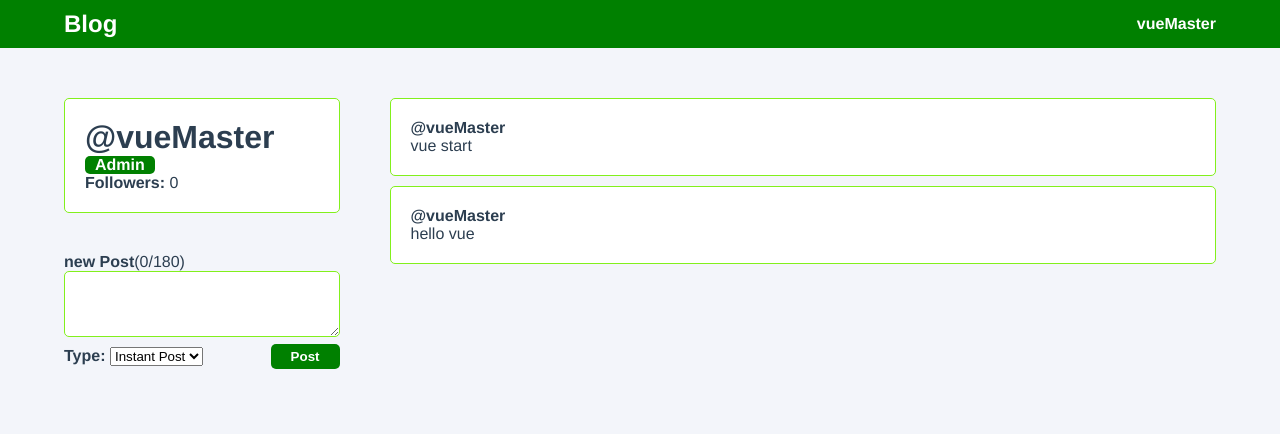
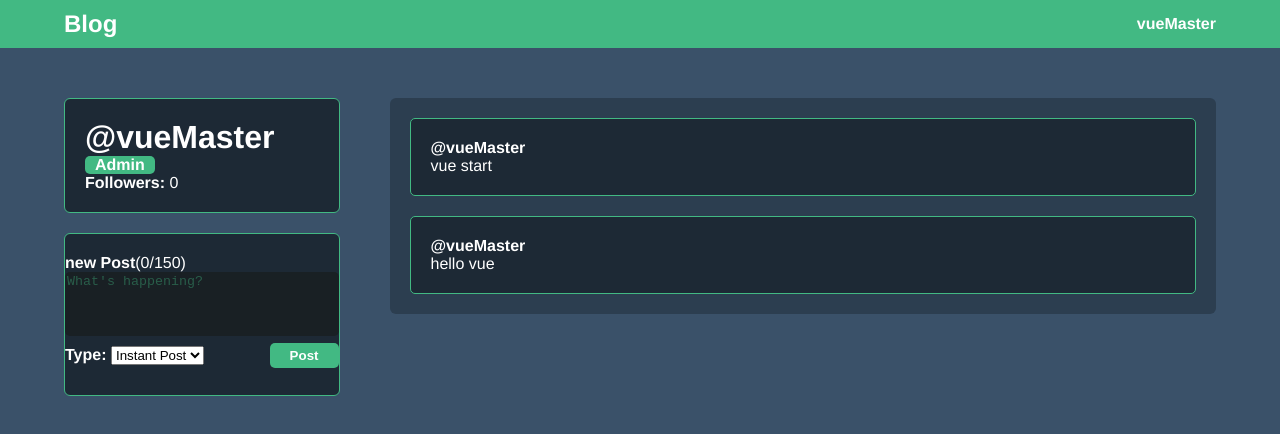
Before and after one commit to davitlabadze/start-vue, a Vue app: page / in a window 1280 px wide. Shown: the top 434 px of the page. Built offline with nearby package versions, Linux system fonts and the light colour scheme.

Commit message:
Composition API

```diff
--- a/src/App.vue
+++ b/src/App.vue
@@ -5,7 +5,7 @@
         Blog
       </div>
       <div class="navigation__user">
-        {{ user.username }}
+        {{ state.user.username }}
       </div>
     </nav>
    <UserProfile/>
@@ -14,16 +14,21 @@
 
 <script>
 
+import { reactive } from 'vue';
 import UserProfile from "./components/UserProfile";
 
 export default {
   name: 'App',
   components : { UserProfile },
-  data(){
-    return {
-      user:{
+
+  setup(){
+   const state = reactive({
+     user:{
         username: 'vueMaster'
       }
+    })
+    return {
+      state
     }
   }
 }
@@ -36,14 +41,14 @@ export default {
   -moz-osx-font-smoothing: grayscale;
   color:#2c3e50;
   min-height: 100vh;
-  background-color: #f3f5fa;
+  background-color: #3a5169;
 
   nav {
     display: flex;
     align-items: center;
     justify-content: space-between;
     padding: 10px 5%;
-    background-color: green;
+    background-color: #42b983;
     color: white;
     .navigation__logo {
       font-weight: bold;
--- a/src/assets/users.json
+++ b/src/assets/users.json
@@ -38,4 +38,4 @@ export const users = [
       "isAdmin": false,
       "twoots": []
     }
-  ];
+];
--- a/src/components/CreatePostPanel.vue
+++ b/src/components/CreatePostPanel.vue
@@ -1,13 +1,13 @@
 <template>
-    <form class="create-post-panel" @submit.prevent="createNewPost" :class="{ '--exceeded': newPostCharacterCount > 180 }">
-        <label for="newPost"><strong>new Post</strong>({{ newPostCharacterCount }}/180) </label>
-        <textarea name="" id="newpPost" rows="4" maxlength="180" v-model="newPostContent" />
+    <form class="create-post-panel" @submit.prevent="createNewPost" :class="{ '--exceeded': newPostCharacterCount > 150 }">
+        <label for="newPost"><strong>new Post</strong>({{ newPostCharacterCount }}/150) </label>
+        <textarea placeholder="What's happening?" id="newpPost" rows="4" maxlength="150" v-model="state.newPostContent"/>
 
         <div class="create-post-panel__submit">
             <div class="create-post-type">
                 <label for="newPostType"><strong>Type: </strong></label>
-                <select name="" id="newPostType" v-model="selectedPostType">
-                <option :value="option.value" v-for="(option,index) in postTypes" :key="index">
+                <select name="" id="newPostType" v-model="state.selectedPostType">
+                <option :value="option.value" v-for="(option,index) in state.postTypes" :key="index">
                     {{ option.name }}
                 </option>
                 </select>
@@ -19,33 +19,36 @@
 </template>
 
 <script>
+import {reactive, computed } from 'vue';
 
 
 export default {
   name: 'CreatePostPanel',
-  data(){
-    return{
+  setup(props, ctx){
+    const state = reactive({
       newPostContent: '',
       selectedPostType: 'instant',
       postTypes:[
         {value: 'draft', name: 'Draft'},
         {value: 'instant', name: 'Instant Post'}
-      ],
+      ]
+    })
+
+
+    const newPostCharacterCount = computed(() => state.newPostContent.length);
+
+    function createNewPost() {
+      if(state.newPostContent && state.selectedPostType !== 'draft'){
+        ctx.emit('add-post', state.newPostContent);
+        state.newPostContent = '';
+      }
     }
-  },
 
-  computed:{
-    newPostCharacterCount(){
-      return this.newPostContent.length;
-    }
-  },
 
-  methods:{
-    createNewPost() {
-      if(this.newPostContent && this.selectedPostType !== 'draft'){
-        this.$emit('add-post', this.newPostContent)
-        this.newPostContent = '';
-      }
+    return {
+      state,
+      newPostCharacterCount,
+      createNewPost
     }
   }
 };
@@ -55,13 +58,30 @@ export default {
 
 <style lang="scss" scoped>
 .create-post-panel {
+  background-color: #1d2935;
+  border-radius: 6px;
+  border:1px solid #42b983;
+  color:#fff;
   margin-top: 20px;
   padding: 20px 0;
   display: flex;
   flex-direction: column;
   textarea {
-    border: 1px solid #82f01c;
+    resize: none;
+    background-color: #192024;
+    border:none;
+    color:#fff;
     border-radius: 5px;
+    outline:none;
+
+    &::placeholder{
+      color:#42b983;
+      opacity: 0.4;
+    }
+    &:focus{
+
+      background-color:#1d2935;
+    }
   }
   .create-post-panel__submit {
     display: flex;
@@ -75,7 +95,7 @@ export default {
       margin: auto 0;
       border-radius: 5px;
       border: none;
-      background-color: green;
+      background-color: #42b983;
       color: white;
       font-weight: bold;
     }
--- a/src/components/PostItem.vue
+++ b/src/components/PostItem.vue
@@ -32,14 +32,15 @@ export default {
 <style lang="scss" scoped>
 .post-item {
     padding: 20px;
-  background-color: white;
+    background-color: #1d2935;
+    color:#fff;
     border-radius: 5px;
-  border: 1px solid #82f01c;
+    border: 1px solid #42b983;
     box-sizing: border-box;
     cursor: pointer;
     transition: all 0.25s ease;
     &:hover {
-    background-color:green;
+    background-color:#42b983;
   }
   .post-item__user {
     font-weight: bold;
--- a/src/components/UserProfile.vue
+++ b/src/components/UserProfile.vue
@@ -2,35 +2,36 @@
   <div class="user-profile">
     <div class="user-profile__sidebar">
       <div class="user-profile__user-panel">
-      <h1 class="user-profile__username">@{{ user.username }} </h1>
-      <div class="user-profile__admin-badge" v-if="user.isAdmin">
-        Admin
+        <h1 class="user-profile__username">@{{ state.user.username }} </h1>
+        <div class="user-profile__admin-badge" v-if="state.user.isAdmin">
+          Admin
+        </div>
+        <div class="user-profile__follower-count">
+          <strong>Followers: </strong> {{ state.followers }}
+        </div>
       </div>
-      <div class="user-profile__follower-count">
-        <strong>Followers: </strong> {{ followers }}
-      </div>
-    </div>
-    <CreatePostPanel @add-post="addPost"/>
+      <CreatePostPanel @add-post="addPost"/>
     </div>
     <div class="user-profile__posts-wrapper">
       <PostItem
-      v-for="post in user.posts"
+      v-for="post in state.user.posts"
       :key="post.id"
-      :username="user.username"
+      :username="state.user.username"
       :post="post" />
     </div>
   </div>
 </template>
 
 <script>
-
+import { reactive } from 'vue';
 import PostItem from "./PostItem";
 import CreatePostPanel from "./CreatePostPanel";
 export default {
   name: 'UserProfile',
   components : { CreatePostPanel, PostItem},
-  data(){
-    return{
+
+  setup(){
+    const state = reactive({
       followers : 0,
       user: {
         id : 1,
@@ -44,11 +45,14 @@ export default {
           { id: 2, content: "hello vue"}
         ]
       }
+    })
+
+    function addPost(post){
+      state.user.posts.unshift({ id: state.user.posts.length + 1, content: post });
     }
-  },
-  methods: {
-    addPost(post){
-      this.user.posts.unshift({ id: this.user.posts.length + 1, content: post });
+    return {
+      state,
+      addPost
     }
   }
 };
@@ -59,25 +63,25 @@ export default {
 
 <style lang="scss" scoped>
 .user-profile {
-
   display: grid;
   grid-template-columns: 1fr 3fr;
   grid-gap: 50px;
   padding: 50px 5%;
+
   .user-profile__user-panel {
-
     display: flex;
     flex-direction: column;
     padding: 20px;
-    background-color: white;
-    border-radius: 5px;
-    border: 1px solid #82f01c;
+    background-color: #1d2935;
+    color:#fff;
+    border-radius: 6px;
+    border: 1px solid #42b983;
     margin-bottom: auto;
     h1 {
       margin: 0;
     }
     .user-profile__admin-badge {
-      background: green;
+      background: #42b983;
       color: white;
       border-radius: 5px;
       margin-right: auto;
@@ -87,8 +91,12 @@ export default {
   }
   .user-profile__posts-wrapper {
     display: grid;
-    grid-gap: 10px;
+    grid-gap: 20px;
+    padding: 20px;
     margin-bottom: auto;
+    background: #2c3e50;
+    border-radius: 6px;
+
   }
 }
 </style>
--- a/src/styles/base.scss
+++ b/src/styles/base.scss
@@ -1,4 +1,3 @@
 body{
     margin: 0;
-
 }
```
Lines whose indentation alone changed are shown as unchanged.
